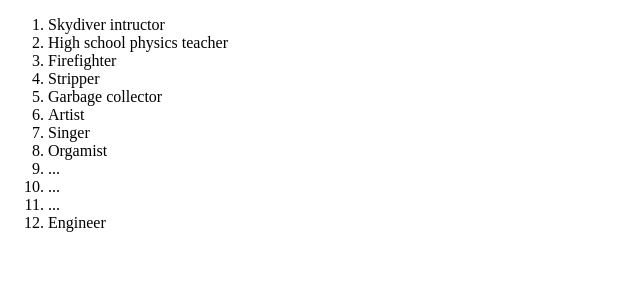
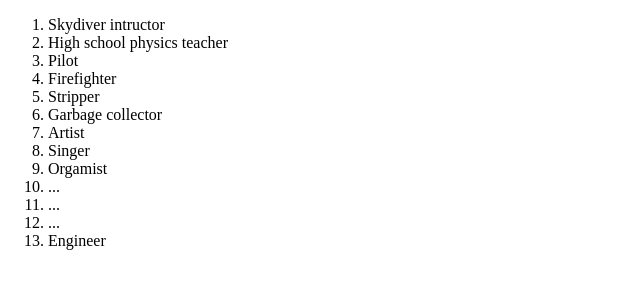
Before and after one commit to asamohammed/careerplans, a plain HTML site: page index.html in a window 1280 px wide. Shown: the whole page, without its empty margins (0-640 px from the left). Drawn offline with Linux system fonts and the light colour scheme.

Commit message:
Update index.html

```diff
--- a/index.html
+++ b/index.html
@@ -11,6 +11,7 @@
         <ol>
             <li>Skydiver intructor</li>
             <li>High school physics teacher</li>
+            <li>Pilot</li>
             <li>Firefighter</li>
             <li>Stripper</li>
             <li>Garbage collector</li>
```
